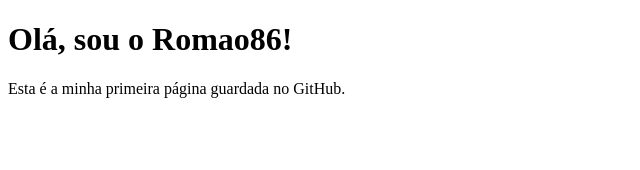
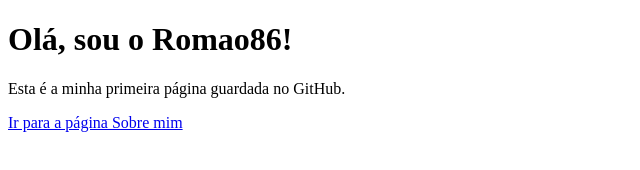
Before and after one commit to romao86/primeiro-projeto, a plain HTML site: page index.html in a window 1280 px wide. Shown: the whole page, without its empty margins (0-640 px from the left). Drawn offline with Linux system fonts and the light colour scheme.

Commit message:
Adicionar link para a página sobre

```diff
--- a/index.html
+++ b/index.html
@@ -7,5 +7,6 @@
 <body>
   <h1>Olá, sou o Romao86!</h1>
   <p>Esta é a minha primeira página guardada no GitHub.</p>
+  <p><a href="sobre.html">Ir para a página Sobre mim</a></p>
 </body>
 </html>
```
